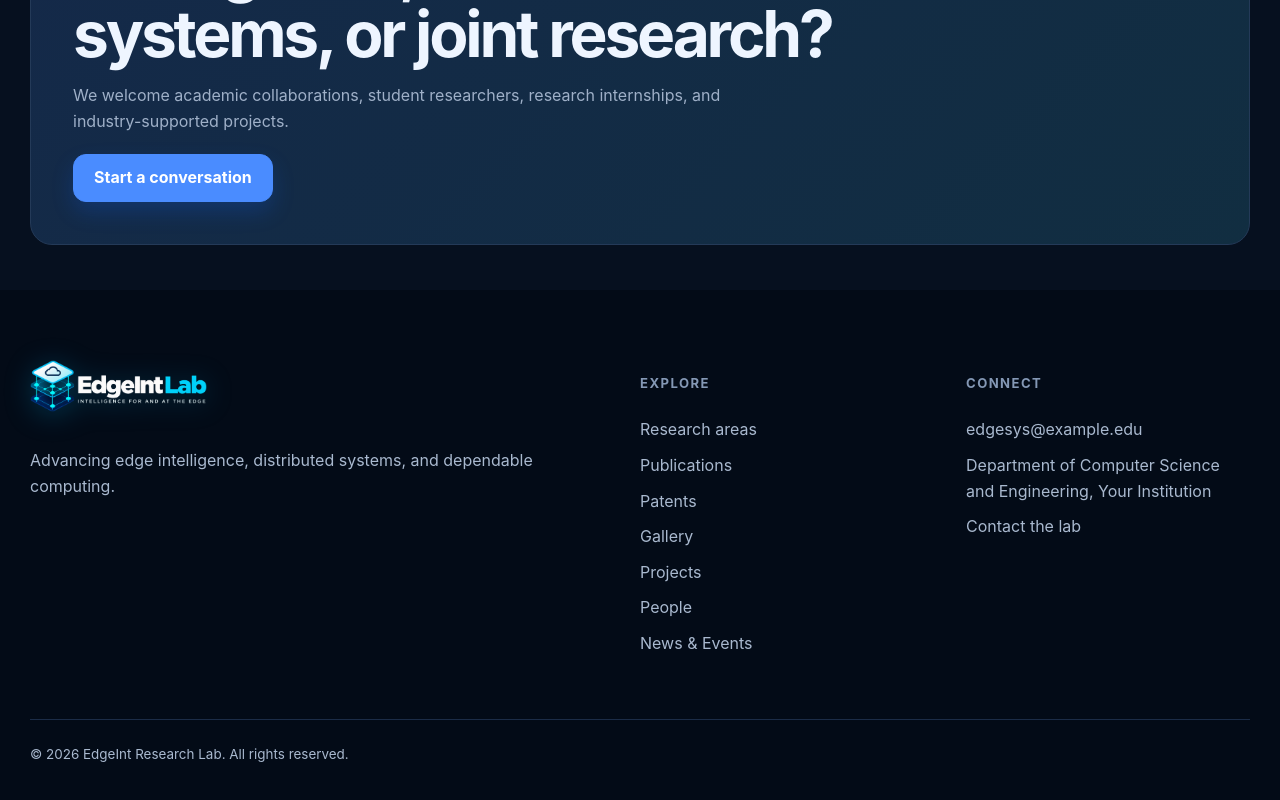
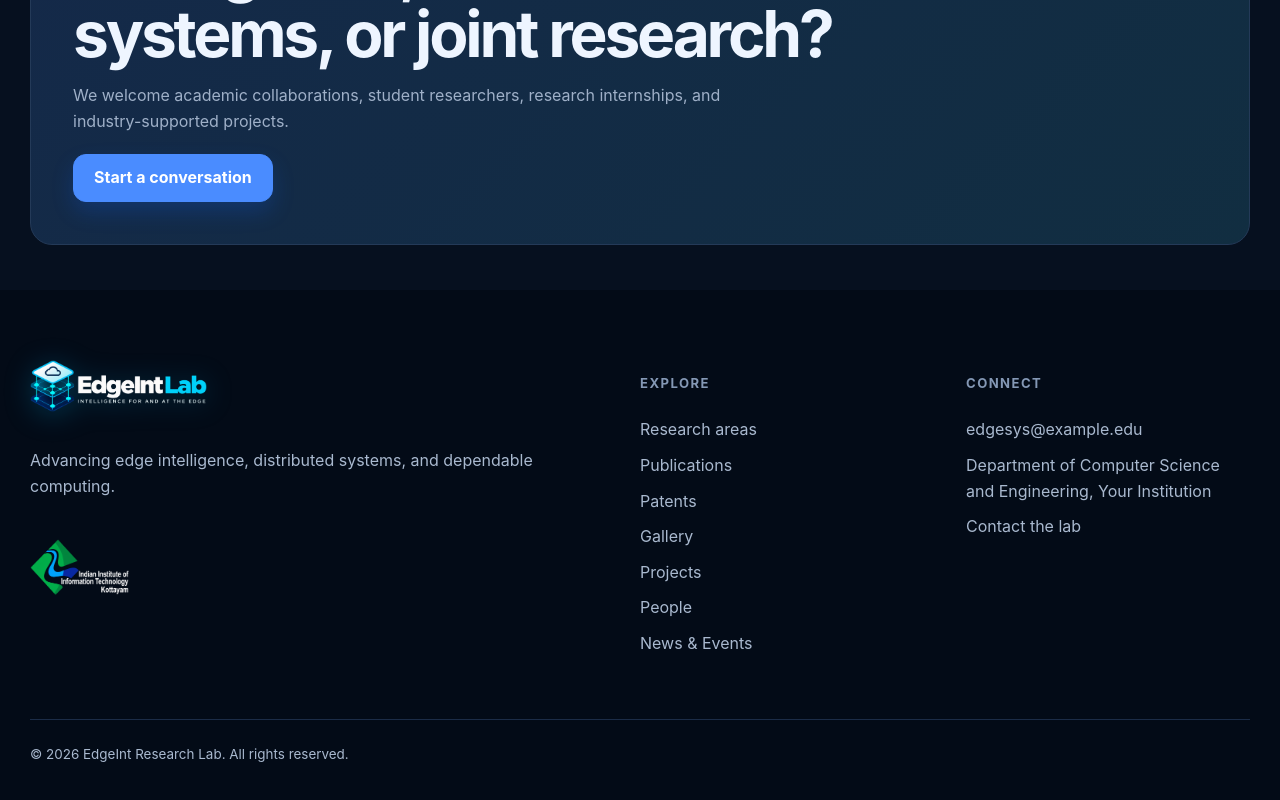
Before and after one commit to tom4k/edge-research-lab, a Next.js app: page / in a window 1280 px wide. Shown: the part 3752-4552 px from the top of the page. Built offline with nearby package versions, Linux system fonts and the light colour scheme; no server answers.

Commit message:
feat(footer): add IIITK logo below lab logo and description text

```diff
--- a/src/app/globals.css
+++ b/src/app/globals.css
@@ -473,6 +473,10 @@ input:checked + .slider:before { transform: translateX(22px); }
 .site-footer p, .site-footer a, .site-footer span, .site-footer button { color: #a9b9cf; }
 .site-footer a:hover, .site-footer button:hover { color: white; }
 .footer-brand { margin-bottom: 10px; }
+.footer-institution { margin-top: 14px; }
+.footer-institution a { display: inline-block; transition: opacity 0.2s ease, transform 0.2s ease; line-height: 0; }
+.footer-institution a:hover { opacity: 0.92; transform: translateY(-1px); }
+.iiitk-footer-logo { height: 56px; width: auto; max-width: 260px; object-fit: contain; display: block; }
 .copyright { grid-column: 1 / -1; border-top: 1px solid #1b2c47; padding-top: 24px; margin-top: 20px; font-size: .84rem; }
 
 .toast-container { position: fixed; right: 20px; bottom: 20px; z-index: 800; display: grid; gap: 10px; }
--- a/src/components/SiteFooter.tsx
+++ b/src/components/SiteFooter.tsx
@@ -41,6 +41,21 @@ export const SiteFooter: React.FC = () => {
           />
         </Link>
         <p>{s.description}</p>
+        <div className="footer-institution" style={{ marginTop: '14px' }}>
+          <a
+            href="https://www.iiitkottayam.ac.in/"
+            target="_blank"
+            rel="noopener noreferrer"
+            title="Indian Institute of Information Technology Kottayam"
+            aria-label="Indian Institute of Information Technology Kottayam"
+          >
+            <img
+              src="/images/iiitk-logo.png"
+              alt="Indian Institute of Information Technology Kottayam"
+              className="iiitk-footer-logo"
+            />
+          </a>
+        </div>
       </div>
 
       <div>
```
Also changed, not shown: public/images/iiitk-logo.png (added).
